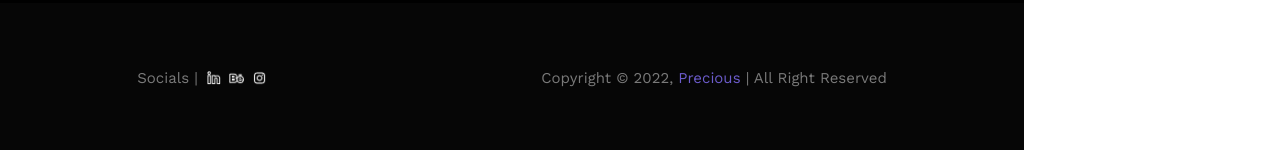
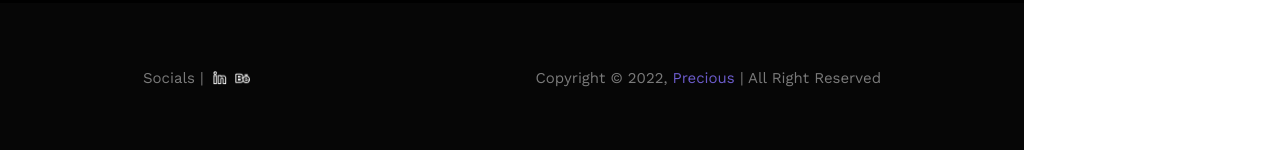
Before and after one commit to Nathan-88/precious-portfolio, a React (Vite) app: page / in a window 1280 px wide. Shown: the part 4208-4358 px from the top of the page. Built offline with nearby package versions, Linux system fonts and the light colour scheme; a web font is replaced by a local one.

Commit message:
removed the instagram icon from the footer and added the link for behance and linkedin

```diff
--- a/src/components/Footer/Copy.jsx
+++ b/src/components/Footer/Copy.jsx
@@ -6,9 +6,9 @@ const Copy = () => {
         <div className="py-16 bg-[#060606] font-work-sans font-[400] text-sm text-text flex flex-col md:flex-row items-center md:justify-around">
             <div className="flex items-center gap-2">
                 <p className="">Socials |</p>
-                <img src={lin} className="h-4" alt="socials"/>
-                <img src={beh} className="h-4" alt="socials"/>
-                <img src={insta} className="h-4" alt="socials"/>
+                <a target="_blank" href="https://www.linkedin.com/in/precious-oguazu"><img src={lin} className="h-4" alt="socials"/></a>
+                <a target="_blank" href="https://www.behance.net/chidiogpreciou"><img src={beh} className="h-4" alt="socials"/></a>
+                {/* <img src={insta} className="h-4" alt="socials"/> */}
             </div>
             <p className="hidden md:block">Copyright © 2022, <span className="text-primary">Precious</span> | All Right Reserved</p>
             <p className="md:hidden">Copyright © 2022, <span className="text-primary">Precious</span> |</p>
--- a/src/components/Footer/Footer.jsx
+++ b/src/components/Footer/Footer.jsx
@@ -19,9 +19,9 @@ const Footer = () => {
         <div className="py-16 bg-[#060606] font-work-sans font-[400] text-sm text-text flex flex-col md:flex-row items-center md:justify-around">
             <div className="flex items-center gap-2">
                 <p className="">Socials |</p>
-                <img src={lin} className="h-4" alt="socials"/>
-                <img src={beh} className="h-4" alt="socials"/>
-                <img src={insta} className="h-4" alt="socials"/>
+                <a target="_blank" href="https://www.linkedin.com/in/precious-oguazu"><img src={lin} className="h-4" alt="socials"/></a>
+                <a target="_blank" href="https://www.behance.net/chidiogpreciou"><img src={beh} className="h-4" alt="socials"/></a>
+                {/* <img src={insta} className="h-4" alt="socials"/> */}
             </div>
             <p className="hidden md:block">Copyright © 2022, <span className="text-primary">Precious</span> | All Right Reserved</p>
             <p className="md:hidden">Copyright © 2022, <span className="text-primary">Precious</span> |</p>
```
